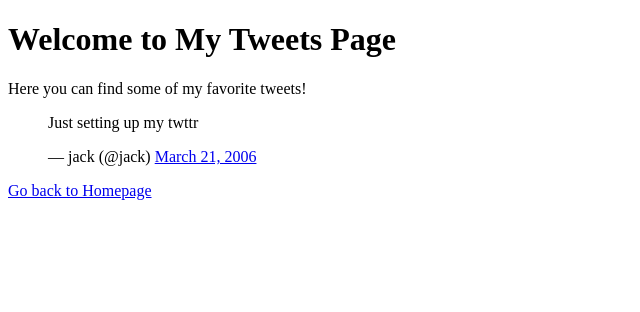
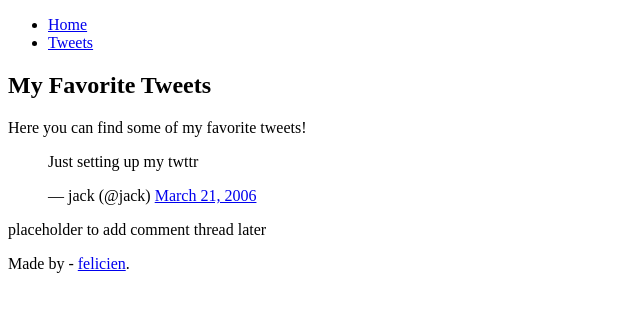
Before and after one commit to hbero268/My_First_Portfolio, a plain HTML site: page html_basic/tweets.html in a window 1280 px wide. Shown: the whole page, without its empty margins (0-640 px from the left). Drawn offline with Linux system fonts and the light colour scheme.

Commit message:
adding navigation

```diff
--- a/html_basic/tweets.html
+++ b/html_basic/tweets.html
@@ -5,17 +5,33 @@
     <title>My Tweets Page</title>
 </head>
 <body>
-    <h1>Welcome to My Tweets Page</h1>
+    <header>
+        <ul>
+            <li><a href="index.html">Home</a></li>
+            <li><a href="tweets.html">Tweets</a></li>
+        </ul>
+    </header>
+
+    <main>
+        <article>
+            <h1>My Favorite Tweets</h1>
             <p>Here you can find some of my favorite tweets!</p>
 
-    <!-- Embedded Tweet (example from Twitter's embed code) -->
+            <!-- Embedded Tweet -->
             <blockquote class="twitter-tweet">
                 <p lang="en" dir="ltr">Just setting up my twttr</p>&mdash; jack (@jack)
                 <a href="https://twitter.com/jack/status/20">March 21, 2006</a>
             </blockquote>
             <script async src="https://platform.twitter.com/widgets.js" charset="utf-8"></script>
+        </article>
 
-    <!-- Link back to homepage -->
-    <p><a href="index.html">Go back to Homepage</a></p>
+        <aside>
+            <p>placeholder to add comment thread later</p>
+        </aside>
+    </main>
+
+    <footer>
+        <p>Made by - <a href="hatfeli.vercel.app" target="_blank">felicien</a>.</p>
+    </footer>
 </body>
 </html>
```
Also changed, not shown: html_basic/index.html (+18 -4 lines). Lines whose indentation alone changed are shown as unchanged.
